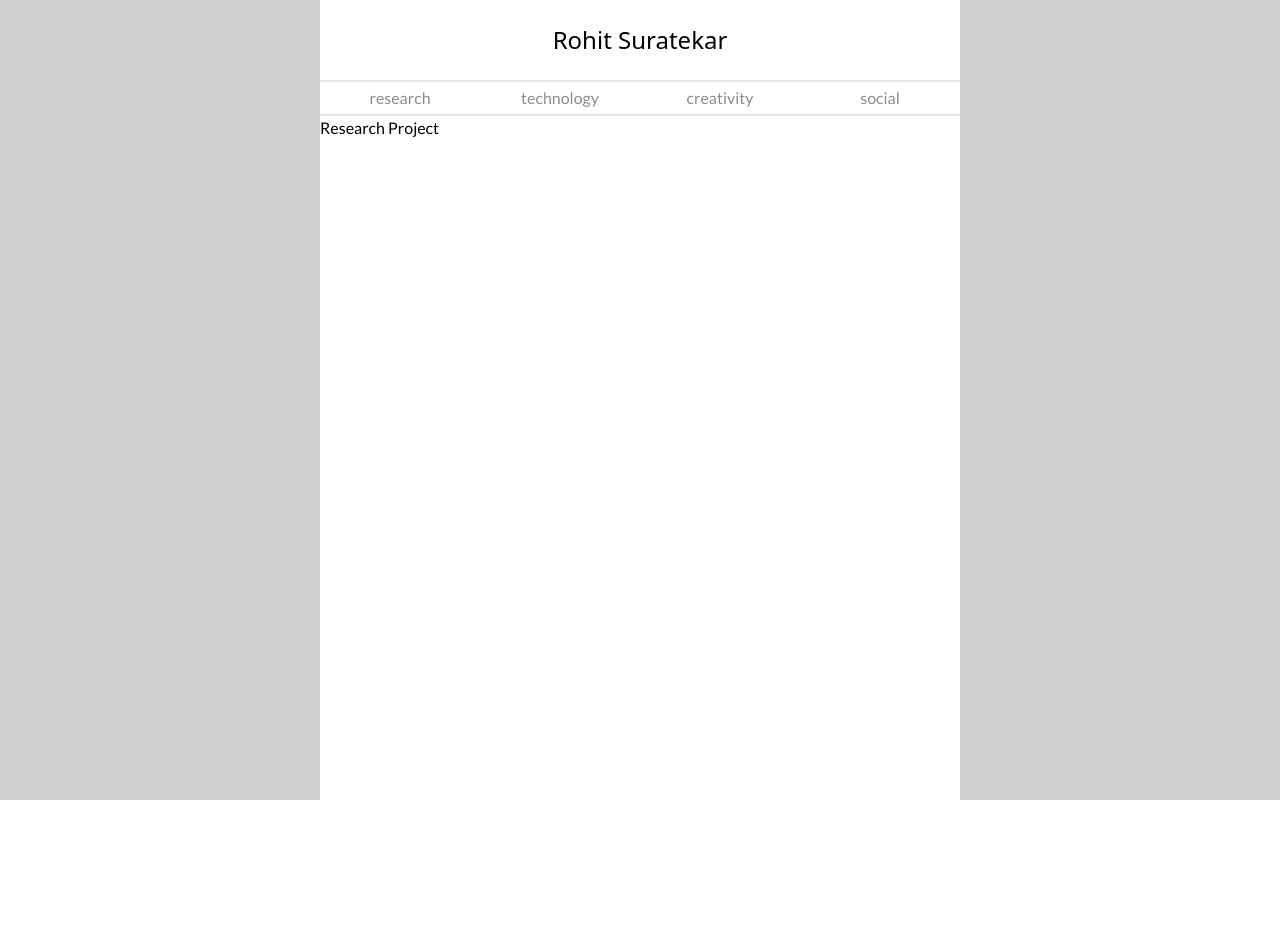
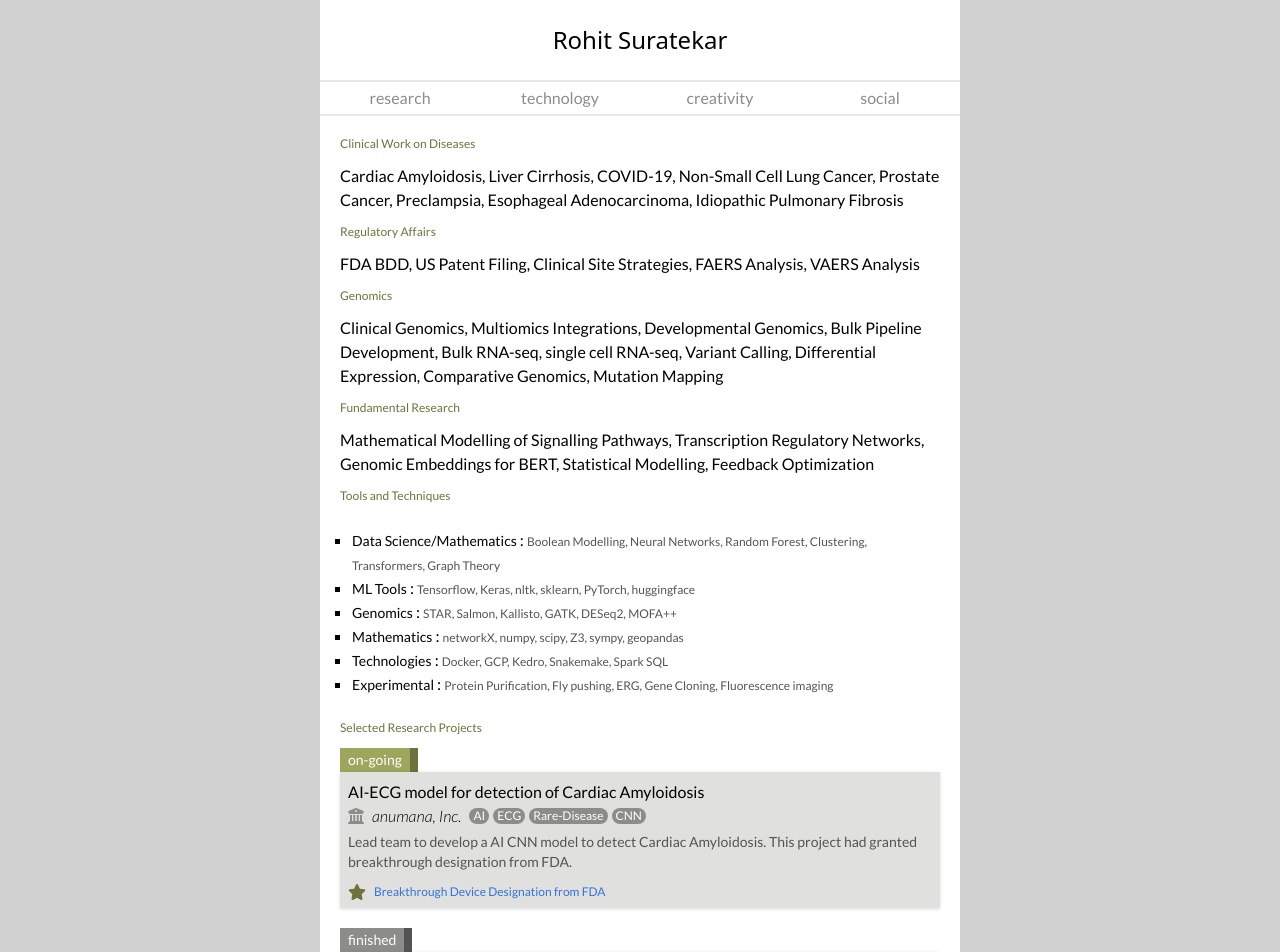
Before and after one commit to rohitsuratekar/PersonalWebsite, a React (Vite) app: page /projects in a window 1280 px wide. Shown: the top 952 px of the page. Before the commit the page ends 800 px from the top, so only its background shows below. Built offline with nearby package versions, Linux system fonts and the light colour scheme.

Commit message:
Selected Research Projects

```diff
--- a/src/assets/researchData.json
+++ b/src/assets/researchData.json
@@ -171,5 +171,79 @@
       "title": "PI(4,5)P<sub>2</sub> dynamics during <i>Drosophila melanogaster</i> phototransduction",
       "type": "poster"
     }
+  ],
+  "skills":[
+    {
+      "topic": "Clinical Work on Diseases",
+      "details": "Cardiac Amyloidosis, Liver Cirrhosis, COVID-19, Non-Small Cell Lung Cancer, Prostate Cancer, Preclampsia, Esophageal Adenocarcinoma, Idiopathic Pulmonary Fibrosis"
+    },
+    {
+      "topic": "Regulatory Affairs",
+      "details": "FDA BDD, US Patent Filing, Clinical Site Strategies, FAERS Analysis, VAERS Analysis"
+    },
+    {
+      "topic": "Genomics",
+      "details": "Clinical Genomics, Multiomics Integrations, Developmental Genomics, Bulk Pipeline Development, Bulk RNA-seq, single cell RNA-seq, Variant Calling, Differential Expression, Comparative Genomics, Mutation Mapping"
+    },
+    {
+      "topic": "Fundamental Research",
+      "details": "Mathematical Modelling of Signalling Pathways, Transcription Regulatory Networks, Genomic Embeddings for BERT, Statistical Modelling, Feedback Optimization"
+    }
+  ],
+  "tools": [
+    {
+      "type": "Data Science/Mathematics",
+      "details": "Boolean Modelling, Neural Networks, Random Forest, Clustering, Transformers, Graph Theory"
+    },
+    {
+      "type": "ML Tools",
+      "details": "Tensorflow, Keras, nltk, sklearn, PyTorch, huggingface"
+    },
+    {
+      "type": "Genomics",
+      "details": "STAR, Salmon, Kallisto, GATK, DESeq2, MOFA++"
+    },
+    {
+      "type": "Mathematics",
+      "details": "networkX, numpy, scipy, Z3, sympy, geopandas"
+    },
+    {
+      "type": "Technologies",
+      "details": "Docker, GCP, Kedro, Snakemake, Spark SQL"
+    },
+    {
+      "type": "Experimental",
+      "details": "Protein Purification, Fly pushing, ERG, Gene Cloning, Fluorescence imaging"
+    }
+  ],
+  "projects": [
+    {
+      "title": "AI-ECG model for detection of Cardiac Amyloidosis",
+      "institute": "anumana, Inc.",
+      "status": "on-going",
+      "url": "https://anumana.ai/pipeline",
+      "keywords": ["AI", "ECG", "Rare-Disease", "CNN"],
+      "milestone": "Breakthrough Device Designation from FDA",
+      "details": "Lead team to develop a AI CNN model to detect Cardiac Amyloidosis. This project had granted breakthrough designation from FDA."
+    },
+    {
+      "title": "Identification of genomic diversity in COVID-19 Delta variant",
+      "institute": "nference Labs",
+      "status": "finished",
+      "url": "https://www.embopress.org/doi/full/10.15252/msb.202110673",
+      "keywords": ["COVID-19", "Genomics", "Statistics"],
+      "milestone": "Manuscript published in peer-revied publication",
+      "details": "Design novel method to identify the vast diversity of genomic variants in Delta variant of COVID-19."
+    },
+    {
+      "title": "Development of full scale RNA-seq piepline",
+      "institute": "IIMCB in Warsaw",
+      "status": "finished",
+      "url": "https://github.com/rohitsuratekar/CardioPipeLine",
+      "keywords": ["RNA-Seq", "Genomics", "Zebrafish"],
+      "milestone": "Open source pipeline made available",
+      "details": "Start to end modular RNA-seq pipeline to analyse large scale RNA-seq data."
+    }
+
   ]
 }
--- a/src/components/IconLibrary.jsx
+++ b/src/components/IconLibrary.jsx
@@ -12,7 +12,13 @@ const AppIcons = ({icon}) => {
             case "globe":
                 return <svg xmlns="http://www.w3.org/2000/svg" viewBox="0 0 512 512">
                 <path d="M352 256c0 22.2-1.2 43.6-3.3 64H163.3c-2.2-20.4-3.3-41.8-3.3-64s1.2-43.6 3.3-64H348.7c2.2 20.4 3.3 41.8 3.3 64zm28.8-64H503.9c5.3 20.5 8.1 41.9 8.1 64s-2.8 43.5-8.1 64H380.8c2.1-20.6 3.2-42 3.2-64s-1.1-43.4-3.2-64zm112.6-32H376.7c-10-63.9-29.8-117.4-55.3-151.6c78.3 20.7 142 77.5 171.9 151.6zm-149.1 0H167.7c6.1-36.4 15.5-68.6 27-94.7c10.5-23.6 22.2-40.7 33.5-51.5C239.4 3.2 248.7 0 256 0s16.6 3.2 27.8 13.8c11.3 10.8 23 27.9 33.5 51.5c11.6 26 20.9 58.2 27 94.7zm-209 0H18.6C48.6 85.9 112.2 29.1 190.6 8.4C165.1 42.6 145.3 96.1 135.3 160zM8.1 192H131.2c-2.1 20.6-3.2 42-3.2 64s1.1 43.4 3.2 64H8.1C2.8 299.5 0 278.1 0 256s2.8-43.5 8.1-64zM194.7 446.6c-11.6-26-20.9-58.2-27-94.6H344.3c-6.1 36.4-15.5 68.6-27 94.6c-10.5 23.6-22.2 40.7-33.5 51.5C272.6 508.8 263.3 512 256 512s-16.6-3.2-27.8-13.8c-11.3-10.8-23-27.9-33.5-51.5zM135.3 352c10 63.9 29.8 117.4 55.3 151.6C112.2 482.9 48.6 426.1 18.6 352H135.3zm358.1 0c-30 74.1-93.6 130.9-171.9 151.6c25.5-34.2 45.2-87.7 55.3-151.6H493.4z"/></svg>
-             }
+            case "building":
+                return <svg xmlns="http://www.w3.org/2000/svg" height="1em" viewBox="0 0 512 512">
+                <path d="M243.4 2.6l-224 96c-14 6-21.8 21-18.7 35.8S16.8 160 32 160v8c0 13.3 10.7 24 24 24H456c13.3 0 24-10.7 24-24v-8c15.2 0 28.3-10.7 31.3-25.6s-4.8-29.9-18.7-35.8l-224-96c-8-3.4-17.2-3.4-25.2 0zM128 224H64V420.3c-.6 .3-1.2 .7-1.8 1.1l-48 32c-11.7 7.8-17 22.4-12.9 35.9S17.9 512 32 512H480c14.1 0 26.5-9.2 30.6-22.7s-1.1-28.1-12.9-35.9l-48-32c-.6-.4-1.2-.7-1.8-1.1V224H384V416H344V224H280V416H232V224H168V416H128V224zM256 64a32 32 0 1 1 0 64 32 32 0 1 1 0-64z"/></svg>
+            case "star":
+                return <svg xmlns="http://www.w3.org/2000/svg" height="1em" viewBox="0 0 576 512">
+                <path d="M316.9 18C311.6 7 300.4 0 288.1 0s-23.4 7-28.8 18L195 150.3 51.4 171.5c-12 1.8-22 10.2-25.7 21.7s-.7 24.2 7.9 32.7L137.8 329 113.2 474.7c-2 12 3 24.2 12.9 31.3s23 8 33.8 2.3l128.3-68.5 128.3 68.5c10.8 5.7 23.9 4.9 33.8-2.3s14.9-19.3 12.9-31.3L438.5 329 542.7 225.9c8.6-8.5 11.7-21.2 7.9-32.7s-13.7-19.9-25.7-21.7L381.2 150.3 316.9 18z"/></svg>
+        }
         return <svg xmlns="http://www.w3.org/2000/svg" viewBox="0 0 512 512">
             <path d="M256 32c14.2 0 27.3 7.5 34.5 19.8l216 368c7.3 12.4 7.3 27.7 .2 40.1S486.3 480 472 480H40c-14.3 0-27.6-7.7-34.7-20.1s-7-27.8 .2-40.1l216-368C228.7 39.5 241.8 32 256 32zm0 128c-13.3 0-24 10.7-24 24V296c0 13.3 10.7 24 24 24s24-10.7 24-24V184c0-13.3-10.7-24-24-24zm32 224a32 32 0 1 0 -64 0 32 32 0 1 0 64 0z"/></svg>
     }
--- a/src/components/ResearchComponents.jsx
+++ b/src/components/ResearchComponents.jsx
@@ -65,7 +65,7 @@ const EducationBox = ({ item }) => {
         <span>{item.lab}</span> {item.hasOwnProperty("lab") && <span>,</span>}{" "}
         <span>{item.institute}</span>
       </div>
-      <div className="font-light mt-1">Thesis Topic: {item.thesis}</div>
+      <div className="font-light mt-1 text-sm">Thesis Topic: {item.thesis}</div>
     </div>
   );
 };
--- a/src/pages/ResearchPage.jsx
+++ b/src/pages/ResearchPage.jsx
@@ -65,7 +65,7 @@ const ResearchPage = () => {
         ))}
       </div>
       <div className="text-xs text-secondary mb-2">Professional Experiance</div>
-      <div className="bg-background-50 grid grid-cols-1 py-3 my-2">
+      <div className="bg-background-50 grid grid-cols-1 py-3 my-2 drop-shadow">
         {arangeItems(selector.workExp).map((element, index) => (
           <WorkPosition key={index} item={element} />
         ))}
--- a/src/pages/ResearchProjectPage.jsx
+++ b/src/pages/ResearchProjectPage.jsx
@@ -1,9 +1,117 @@
+import { useSelector } from "react-redux";
+import AppIcons from "@/components/IconLibrary";
+
+const Chip = ({ text }) => {
+  return (
+    <>
+      <div className="text-xs bg-background px-1 text-white rounded-lg">
+        {text}
+      </div>
+    </>
+  );
+};
+
+const KeyHolder = ({ items }) => {
+  return (
+    <>
+      <div className="mr-2 flex flex-row items-center gap-1">
+        {items.map((item, index) => (
+          <Chip key={index} text={item} />
+        ))}
+      </div>
+    </>
+  );
+};
+
+const ProjectBox = ({ item }) => {
+  const getColor = (status) =>
+    status === "on-going" ? "bg-primary" : "bg-background";
+
+  const getDarkColor = (status) =>
+    status === "on-going" ? "bg-secondary" : "bg-background-900";
+
+  return (
+    <>
+      <div className="flex flex-row">
+        <div
+          className={`text-sm px-2 py-0.5 text-white ${getColor(
+            item.status
+          )} w-fit`}
+        >
+          {item.status}
+        </div>
+        <div className={`w-2 ${getDarkColor(item.status)}`}></div>
+      </div>
+
+      <div className="bg-background-50 p-2 mb-5 drop-shadow">
+        <div>{item.title}</div>
+        <div className="flex flex-row items-center">
+          <div className=" fill-background">
+            <AppIcons icon="building" />
+          </div>
+          <div className="font-light italic mx-2 ">{item.institute}</div>
+          <div className="hidden sm:block ">
+            <KeyHolder items={item.keywords} />
+          </div>
+        </div>
+        <div className="block sm:hidden mt-1">
+          <KeyHolder items={item.keywords} />
+        </div>
+        <div className="text-sm mt-1 font-medium text-background-900">
+          {item.details}
+        </div>
+        {item.hasOwnProperty("milestone") && (
+          <div className="flex flex-row items-center mt-3">
+            <div className=" fill-secondary">
+              <AppIcons icon="star" />
+            </div>
+            <div className="text-xs ml-2 text-link">
+              <a href={item.url} target="_blank" rel="noreferrer">
+                {item.milestone}
+              </a>
+            </div>
+          </div>
+        )}
+      </div>
+    </>
+  );
+};
+
 const ResearchProjectPage = () => {
-    return (
-        <>
-        Research Project
-        </>
-    )
-}
+  const selector = useSelector((state) => state.research.projects);
+  const skillSelector = useSelector((state) => state.research.skills);
+  const toolSelector = useSelector((state) => state.research.tools);
+
+  return (
+    <>
+      <div className="p-5 grid grid-cols-1">
+        {skillSelector.map((item, key) => (
+          <div key={key}>
+            <div className="text-xs text-secondary mb-3">{item.topic}</div>
+            <div className="mb-3">{item.details}</div>
+          </div>
+        ))}
+        <div className="text-xs text-secondary mb-3">Tools and Techniques</div>
+        <ul className="m-3" style={{ listStyleType: 'square' }}>
+          {toolSelector.map((item, key) => (
+            <li key={key}>
+              <span className="text-sm">{item.type}</span> {": "}{" "}
+              <span className="text-xs text-background-900">
+                {item.details}
+              </span>
+            </li>
+          ))}
+        </ul>
+        <div className="mb-3"></div>
+        <div className="text-xs text-secondary mb-3">
+          Selected Research Projects
+        </div>
+        {selector.map((element, index) => (
+          <ProjectBox key={index} item={element}></ProjectBox>
+        ))}
+      </div>
+    </>
+  );
+};
 
 export default ResearchProjectPage;
--- a/src/reducers/researchReducer.jsx
+++ b/src/reducers/researchReducer.jsx
@@ -10,6 +10,9 @@ export const researchSlice = createSlice({
     publications: publicationData["publications"],
     workExp: researchData["workExp"],
     education: researchData["education"],
-    conference: researchData["conference"]
+    conference: researchData["conference"],
+    projects: researchData["projects"],
+    skills: researchData["skills"],
+    tools: researchData["tools"]
   },
 });
--- a/tailwind.config.js
+++ b/tailwind.config.js
@@ -13,7 +13,7 @@ export default {
           50: '#E0E0DE',
           100 : '#D1D1D1',
           DEFAULT : '#8C8C88',
-          900 : '#8C8C88'
+          900 : '#545454'
         },
         link : '#3273dc'
       }
```
